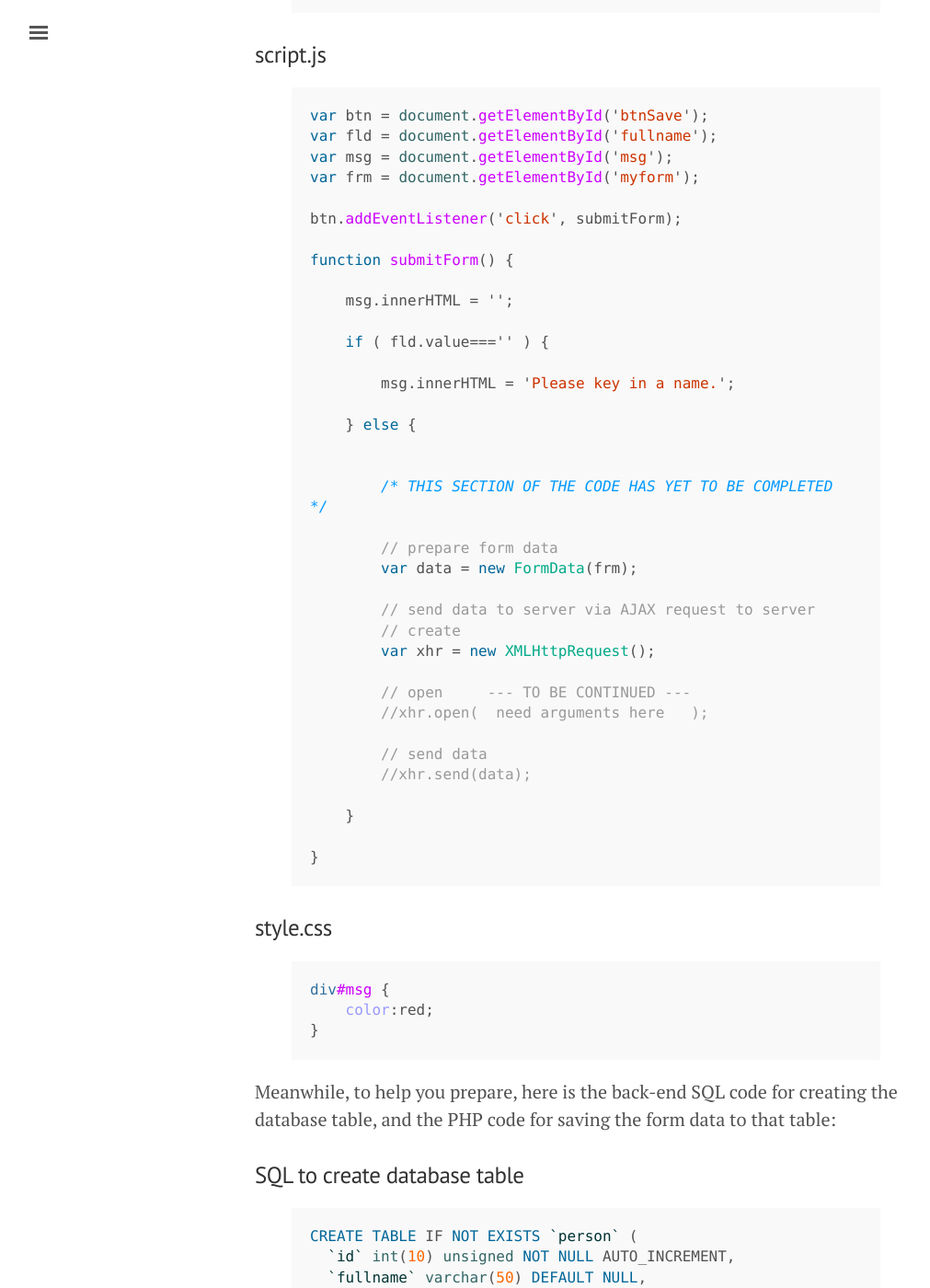
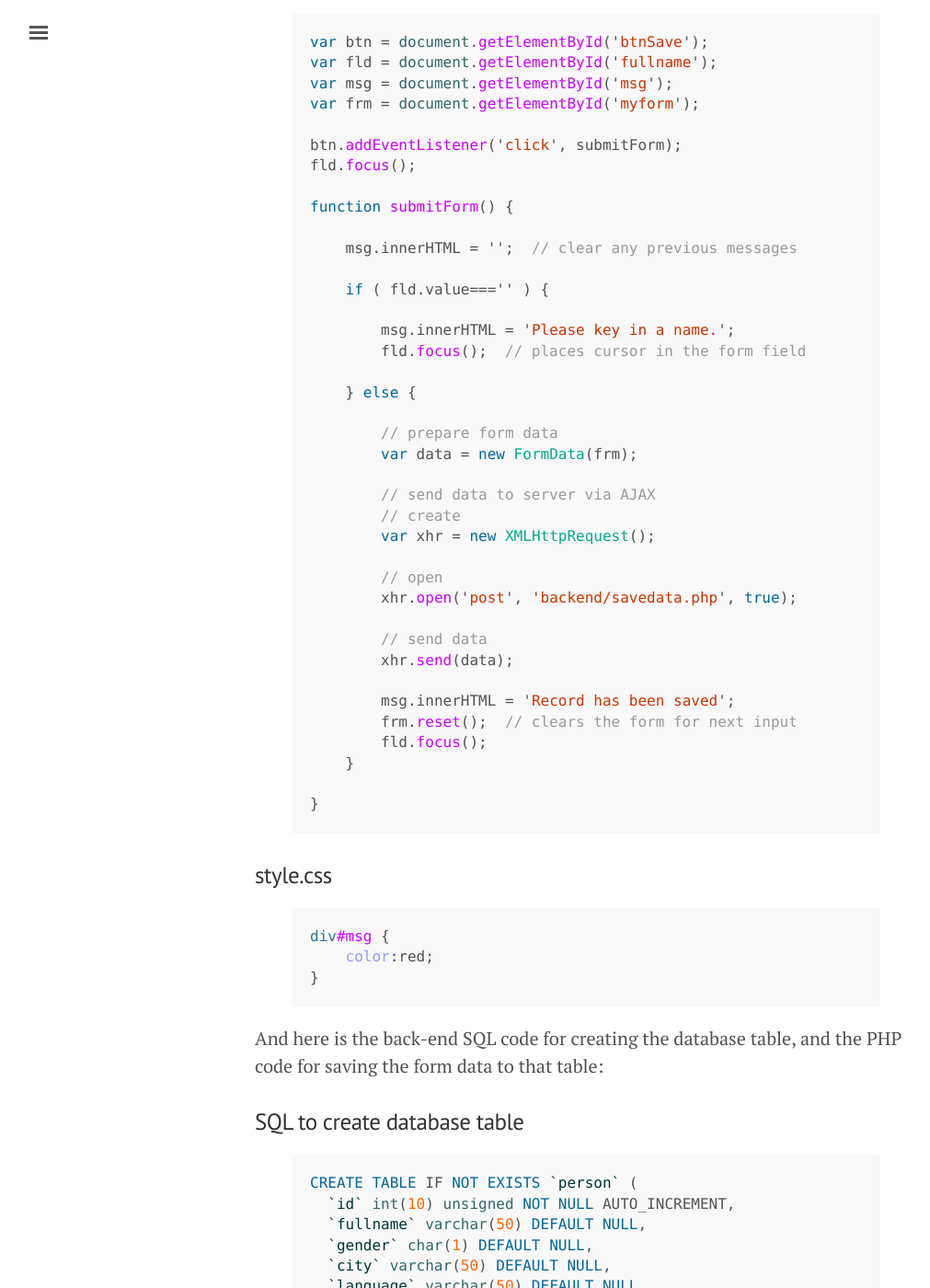
Before and after one commit to MississaugaCoding/mississaugacoding.github.io, a Jekyll site: the page built from _posts/2015-10-20-html-css-js-forms.md, in a window 1280 px wide and 1400 px high, scrolled down 1664 px. Shown: the whole window at 92% size, without its empty margins (3-1014 px from the left). Built offline with Jekyll 4.4.1, drawn with Linux system fonts in a browser that asks for light colours; comment, search, counter and statistics services are not loaded; some of the changed text lies outside the part shown.

Commit message:
updated post for session 10

```diff
--- a/_posts/2015-10-20-html-css-js-forms.md
+++ b/_posts/2015-10-20-html-css-js-forms.md
@@ -15,9 +15,7 @@ In order to be able to follow along and get the most out of this session, you ma
 
 Alternatively, and probably much easier, you may want to [sign up free onto Cloud9](https://c9.io/web/sign-up/free) as suggested in [this blog post](http://mississaugacoding.github.io/2015/10/06/html-css-js-review/) from some weeks ago. More details as to what Cloud9 is (and is not) can be found [here](http://mississaugacoding.github.io/2015/10/13/html-css-js-more-review/) and officially [here](https://docs.c9.io/docs/).
 
-Unfortunately we did not get enough time to finish going through the example. Next week we will review what we did this week and continue where we left off.
-
-This is the code as we left it. <strong>Please note that this is not a final, complete solution. It's just where we left off.<strong>
+This is the complete code example. Please post any questions or difficulties in the comments section below.
 
 ###index.html
 {% highlight html %}
@@ -60,33 +58,35 @@ var msg = document.getElementById('msg');
 var frm = document.getElementById('myform');
 
 btn.addEventListener('click', submitForm);
+fld.focus();
 
 function submitForm() {
 
-    msg.innerHTML = '';
+    msg.innerHTML = '';  // clear any previous messages
 
     if ( fld.value==='' ) {
 
         msg.innerHTML = 'Please key in a name.';
+        fld.focus();  // places cursor in the form field
 
     } else {
-
-
-        /* THIS SECTION OF THE CODE HAS YET TO BE COMPLETED  */
 
         // prepare form data
         var data = new FormData(frm);
 
-        // send data to server via AJAX request to server
+        // send data to server via AJAX
         // create
         var xhr = new XMLHttpRequest();
 
-        // open     --- TO BE CONTINUED ---
-        //xhr.open(  need arguments here   );
+        // open
+        xhr.open('post', 'backend/savedata.php', true);
 
         // send data
-        //xhr.send(data);
+        xhr.send(data);
 
+        msg.innerHTML = 'Record has been saved';
+        frm.reset();  // clears the form for next input
+        fld.focus();
     }
 
 }
@@ -100,7 +100,7 @@ div#msg {
 {% endhighlight %}
 
 
-Meanwhile, to help you prepare, here is the back-end SQL code for creating the database table, and the PHP code for saving the form data to that table:
+And here is the back-end SQL code for creating the database table, and the PHP code for saving the form data to that table:
 
 ###SQL to create database table
 {% highlight sql %}
```
Also changed, not shown: other parts of _posts/2015-10-20-html-css-js-forms.md (+1 -1 lines).
